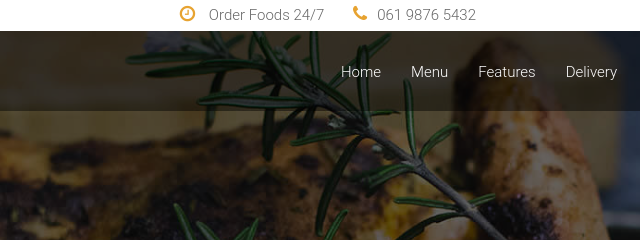
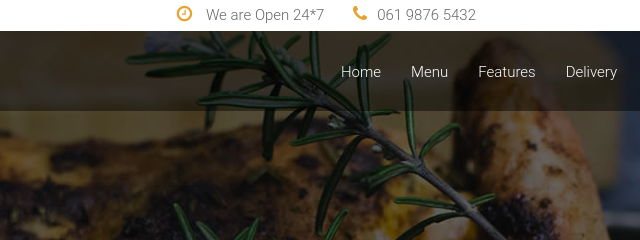
Before and after one commit to biswajit-udemy/gitexample, a plain HTML site: page food-master/index.html in a window 1280 px wide. Shown: the top 240 px of the page, 339-979 px from the left. Drawn offline with Linux system fonts and the light colour scheme.

Commit message:
changed availability to 24*7

```diff
--- a/food-master/index.html
+++ b/food-master/index.html
@@ -40,7 +40,7 @@
                     <div class="row">
                         <div class="col-md-5 col-md-offset-3 col-sm-12 text-right">
                             <div class="call_us_text">
-								<a href=""><i class="fa fa-clock-o"></i> Order Foods 24/7</a>
+								<a href=""><i class="fa fa-clock-o"></i> We are Open 24*7</a>
 								<a href=""><i class="fa fa-phone"></i>061 9876 5432</a>
 							</div>
                         </div>
```
